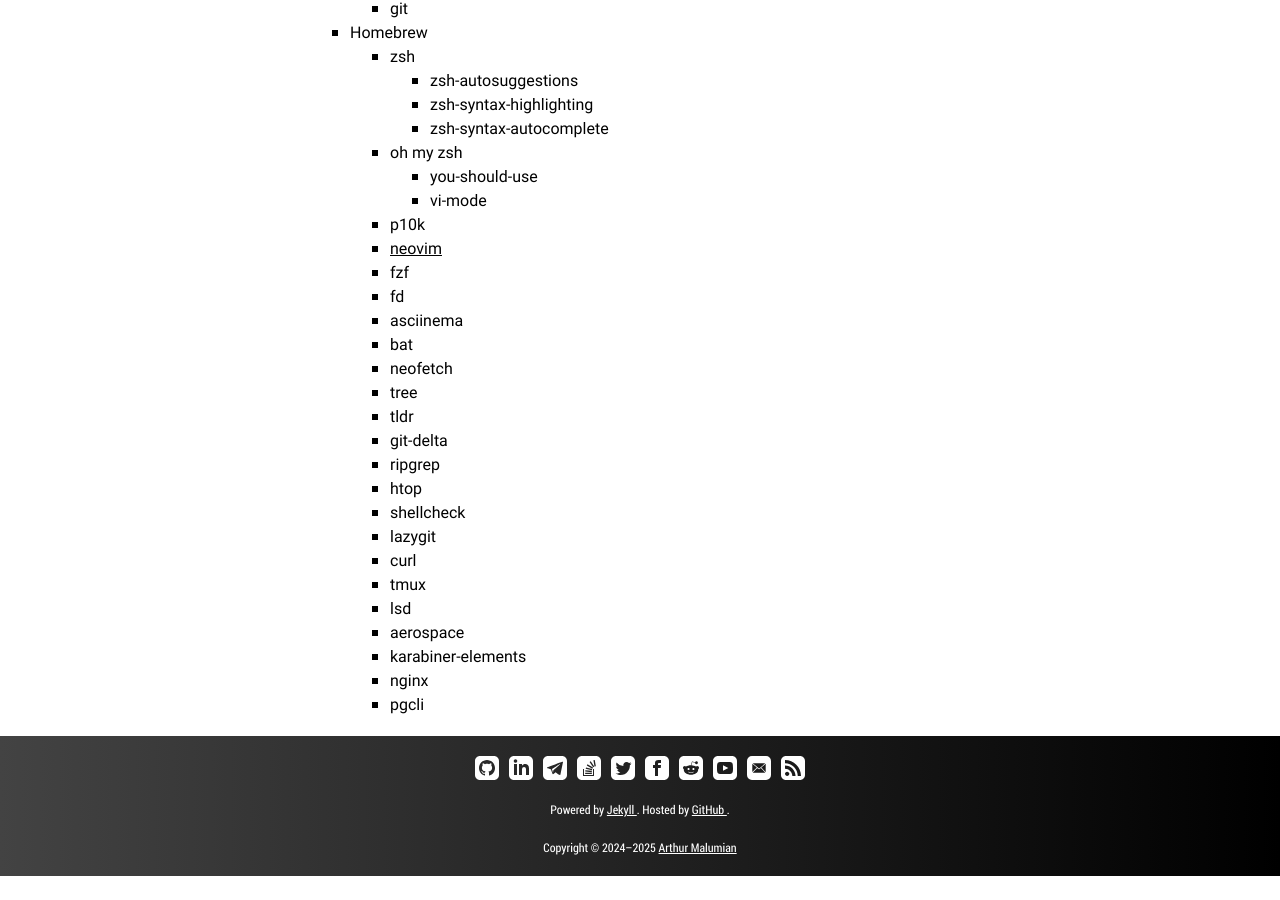
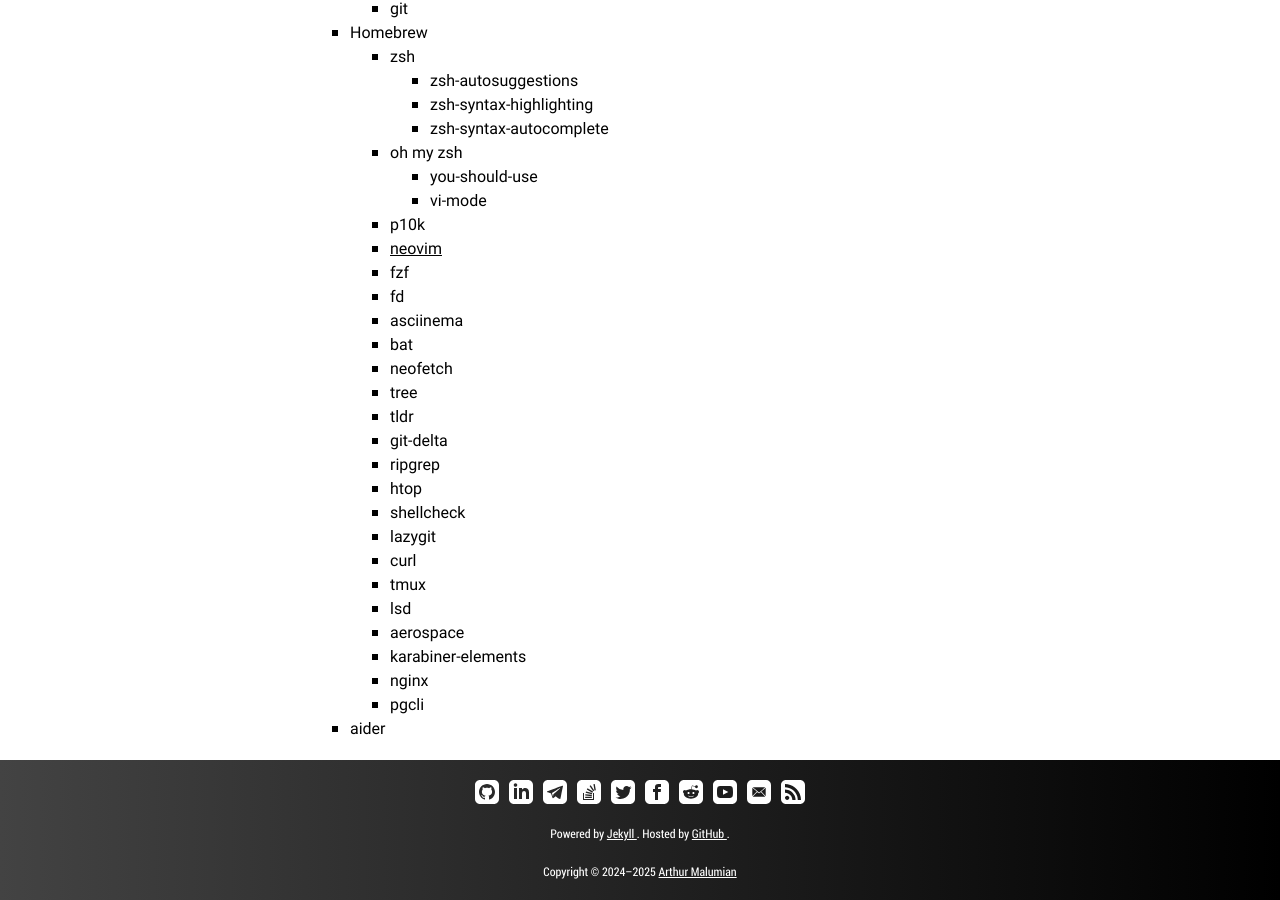
Before and after one commit to amalumian/www.malumian.dev, a Jekyll site: the page built from setup.html, in a window 1280 px wide and 900 px high, scrolled down 4540 px. Built offline with Jekyll 4.4.1, drawn with Linux system fonts in a browser that asks for light colours; before the commit the page ends 5416 px from its top, so only the background shows below that.

Commit message:
Update setup.html

```diff
--- a/setup.html
+++ b/setup.html
@@ -268,5 +268,6 @@
                 <li>pgcli</li>
             </ul>
         </li>
+        <li>aider</li>
     </ul>
 </section>
```
